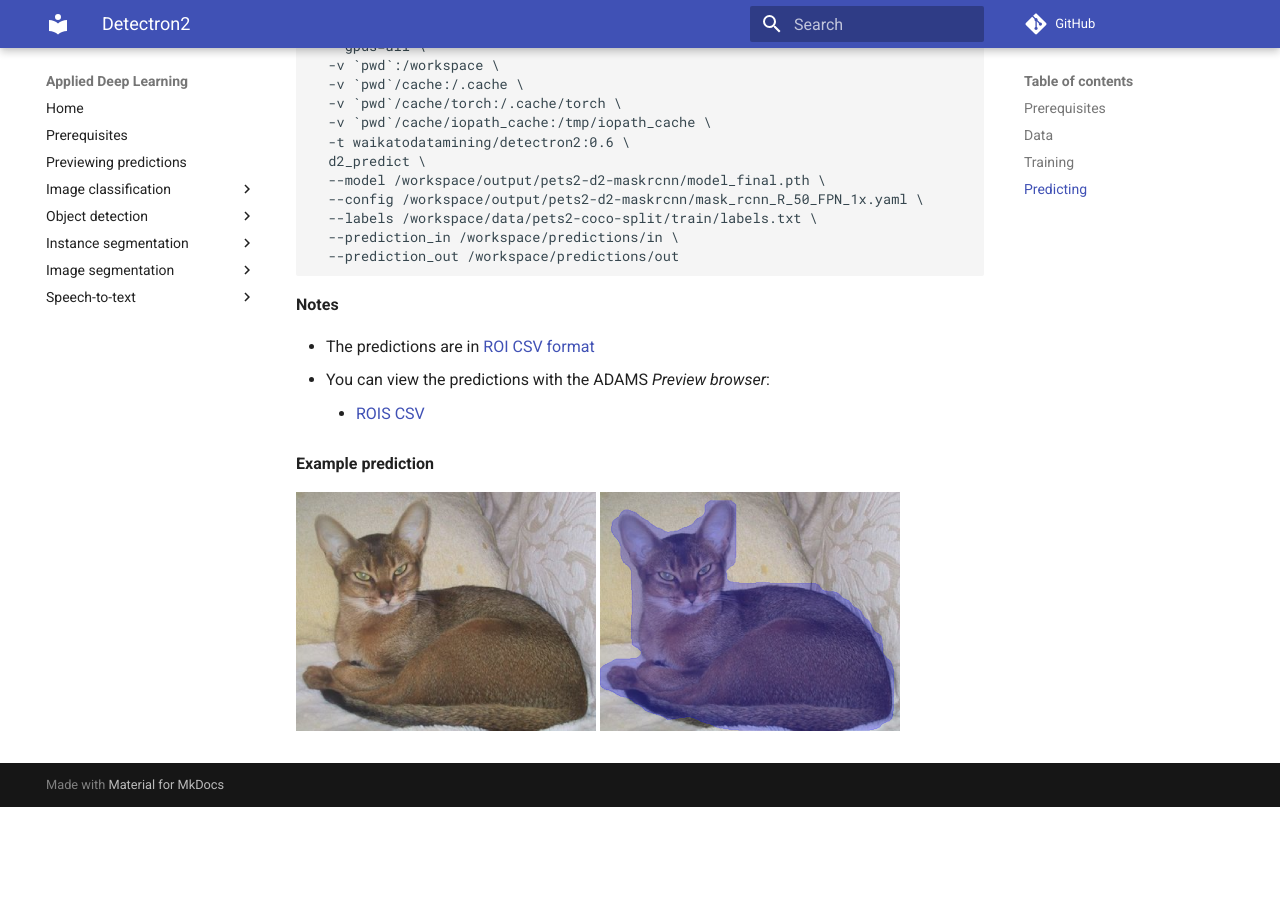
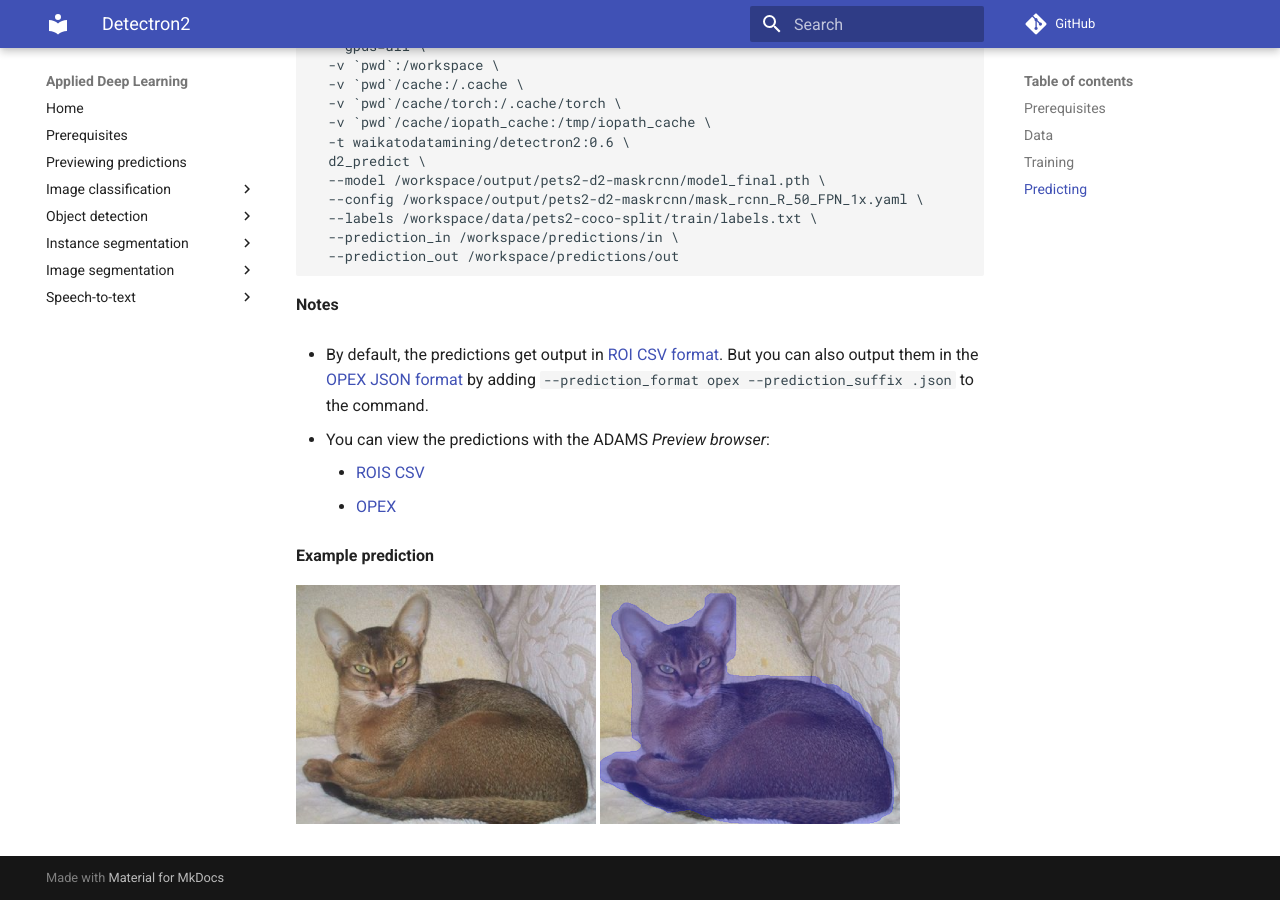
Before and after one commit to waikato-datamining/applied-deep-learning, an MkDocs documentation site: the page built from docs/instance_segmentation/detectron2.md, in a window 1280 px wide and 900 px high, scrolled down 2774 px. Built offline with MkDocs 1.6.1 and Material for MkDocs 9.7.7, drawn with Linux system fonts in a browser that asks for light colours; comment, search, counter and statistics services are not loaded; before the commit the page ends 3581 px from its top, so only the background shows below that.

Commit message:
now supports OPEX output format as well

```diff
--- a/docs/instance_segmentation/detectron2.md
+++ b/docs/instance_segmentation/detectron2.md
@@ -156,10 +156,15 @@
 
 **Notes**
 
-* The predictions are in [ROI CSV format](https://github.com/waikato-ufdl/wai-annotations-roi)
+* By default, the predictions get output in [ROI CSV format](https://github.com/waikato-ufdl/wai-annotations-roi).
+  But you can also output them in the [OPEX JSON format](https://github.com/WaikatoLink2020/objdet-predictions-exchange-format)
+  by adding `--prediction_format opex --prediction_suffix .json` to the command.
+
 * You can view the predictions with the ADAMS *Preview browser*:
 
-    * [ROIS CSV](../../previewing_predictions/#insseg_rois)
+    * [ROIS CSV](../../previewing_predictions/#objdet_rois)
+    * [OPEX](../../previewing_predictions/#objdet_opex)
+
 
 **Example prediction**
 
```
